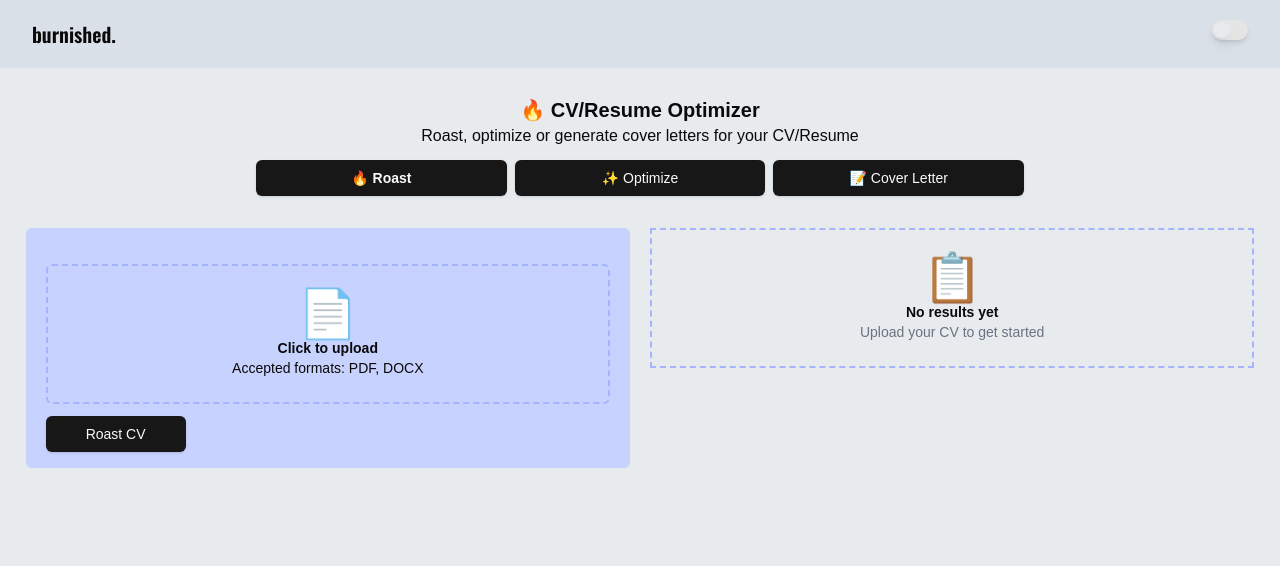
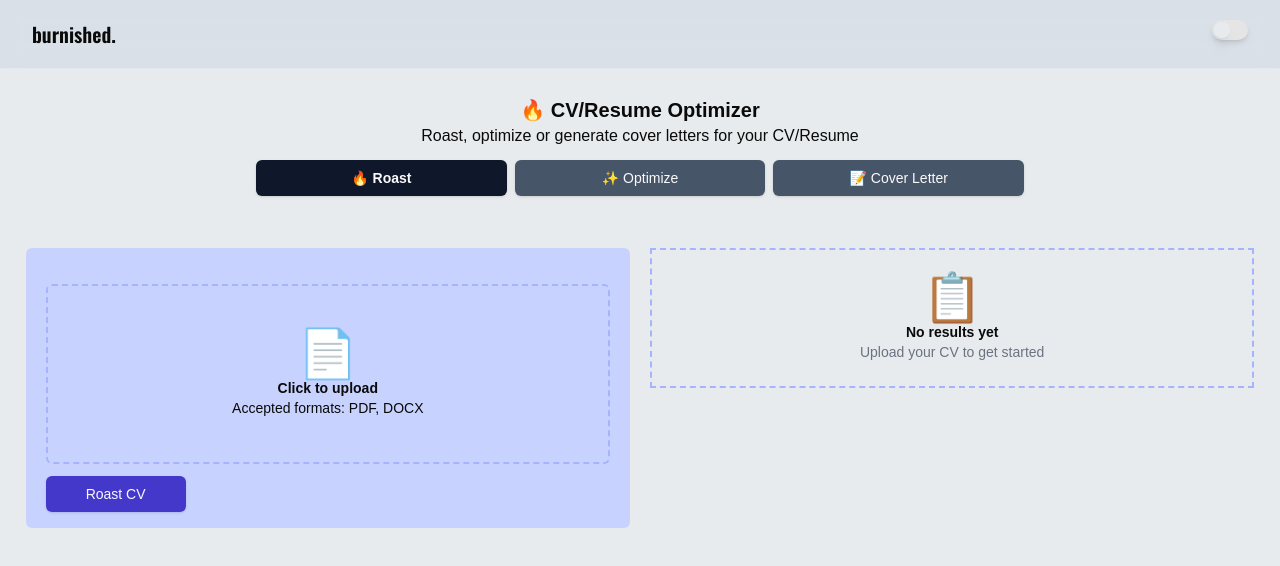
Before and after one commit to Emmanuella-codes/burnished, a Next.js app: page /burned in a window 1280 px wide. Shown: the top 566 px of the page. Built offline with nearby package versions, Linux system fonts and the light colour scheme; no server answers.

Commit message:
fix: more ui update to burned components and modify hero text

```diff
--- a/package.json
+++ b/package.json
@@ -20,6 +20,7 @@
     "next-themes": "^0.4.4",
     "react": "^19.0.0",
     "react-dom": "^19.0.0",
+    "react-markdown": "^10.1.0",
     "tailwind-merge": "^3.0.1",
     "tailwindcss-animate": "^1.0.7",
     "valtio": "^2.1.8"
--- a/src/app/burned/page.tsx
+++ b/src/app/burned/page.tsx
@@ -2,9 +2,11 @@ import BurnedCmp from "@/components/burned";
 
 export default function Burned() {
   return (
-    <div className="">
+    <div className="flex flex-col items-center">
       <div className="mt-24"></div>
-      <BurnedCmp />
+      <div className="w-[95%] lg:w-full">
+        <BurnedCmp />
+      </div>
     </div>
-  )
+  );
 }
--- a/src/components/FormView.tsx
+++ b/src/components/FormView.tsx
@@ -99,7 +99,7 @@ export default function FormView() {
                       required
                     />
                     <label htmlFor="cv-upload" className="cursor-pointer w-full">
-                      <div className="flex flex-col w-full items-center">
+                      <div className="flex flex-col w-full items-center py-5">
                         <span className="text-5xl">📄</span>
                         <strong className="text-sm">Click to upload</strong>
                         <span className="text-sm">Accepted formats: PDF, DOCX</span>
@@ -124,7 +124,7 @@ export default function FormView() {
                   </div>
                 )}
 
-                <Button type="submit" className="w-[140px]" disabled={snap.isLoading}>
+                <Button type="submit" className="w-[140px] bg-indigo-700" disabled={snap.isLoading}>
                   {snap.isLoading
                     ? "Processing..."
                     : snap.activeTab === "roast"
--- a/src/components/Hero.tsx
+++ b/src/components/Hero.tsx
@@ -48,7 +48,10 @@ export default function Hero() {
     <div className="w-full px-3 flex flex-col gap-5 md:gap-9">
       <div className="w-full flex gap-2 md:gap-6 flex-col justify-center items-center">
         <h1 className="font-bold text-[1.4rem] leading-8 md:text-3xl md:max-w-[450px] lg:max-w-[480px] lg:text-4xl text-center">Get your <span className="text-blue-600">resume/cv</span> roasted and polished by AI</h1>
-        <p className="lg:text-base lg:max-w-[77%] text-center">Think your resume is job-ready? Think again. Upload your CV for a brutal, no-nonsense critique—or let us transform it into an ATS-friendly masterpiece tailored to your dream job.</p>
+        <p className="lg:text-base lg:max-w-[77%] text-center">
+          <span className="font-semibold">Your CV is probably trash. Let's fix that.</span> {" "}
+          Get roasted by AI or get optimized for your dream role. Either way, you're walking away with a better resume that actually lands interviews.
+        </p>
       </div>
       <div className="flex justify-center flex-col gap-3">
         <div className="flex flex-col lg:flex-row gap-4 justify-center">
--- a/src/components/ResultView.tsx
+++ b/src/components/ResultView.tsx
@@ -1,6 +1,7 @@
 "use client";
 import { burnedStore } from "@/store/burnedStore";
 import { useSnapshot } from "valtio";
+import ReactMarkdown from "react-markdown";
 
 export default function ResultView() {
   const snap = useSnapshot(burnedStore);
@@ -16,17 +17,11 @@ export default function ResultView() {
   }
 
   const { content } = snap.result;
+  if (typeof content !== "string") return
 
   return (
     <div className="border-2 border-dashed border-indigo-300 p-4 w-full">
-      <div className="">
-
-      </div>
-      {typeof content === "string" && (
-        <pre className="whitespace-pre-wrap text-sm">
-          {content}
-        </pre>
-      )}
+      <ReactMarkdown>{content}</ReactMarkdown>
     </div>
   );
 }
--- a/src/components/burned/index.tsx
+++ b/src/components/burned/index.tsx
@@ -13,13 +13,13 @@ export default function BurnedCmp() {
       <div className="lg:w-[60%]">
         <div className="flex flex-col items-center mb-3">
           <h2 className="font-semibold text-xl">🔥 CV/Resume Optimizer</h2>
-          <p className="">Roast, optimize or generate cover letters for your CV/Resume</p>
+          <p className="text-center">Roast, optimize or generate cover letters for your CV/Resume</p>
         </div>
-        <div className="w-full flex flex-row justify-between gap-2">
+        <div className="w-full flex flex-row justify-between gap-2 flex-wrap lg:flex-nowrap">
           {["roast", "format", "letter"].map((tab) => (
             <Button
               key={tab}
-              className={`${snap.activeTab === tab ? "font-bold" : ""} w-1/3`}
+              className={`${snap.activeTab === tab ? "font-bold bg-slate-900" : "bg-slate-600"} w-full lg:w-1/3`}
               onClick={() => burnedActions.setActiveTab(tab as any)}
             >
               {tab === "roast"
@@ -31,11 +31,11 @@ export default function BurnedCmp() {
           ))}
         </div>
       </div>
-      <div className="w-[96%] flex flex-col lg:flex-row gap-5">
+      <div className="w-full lg:w-[96%] mt-5 mb-4 lg:mb-0 flex flex-col lg:flex-row gap-5">
         <div className="w-full lg:w-1/2">
           <FormView />
         </div>
-        <div className="w-full lg:w-1/2 h-[800px] overflow-y-auto ">
+        <div className="w-full lg:w-1/2 lg:h-[800px] overflow-y-auto no-scrollbar">
           <ResultView />
         </div>
       </div>
```
Also changed, not shown: 1 other file (tests, documents, lock files or other folders).
